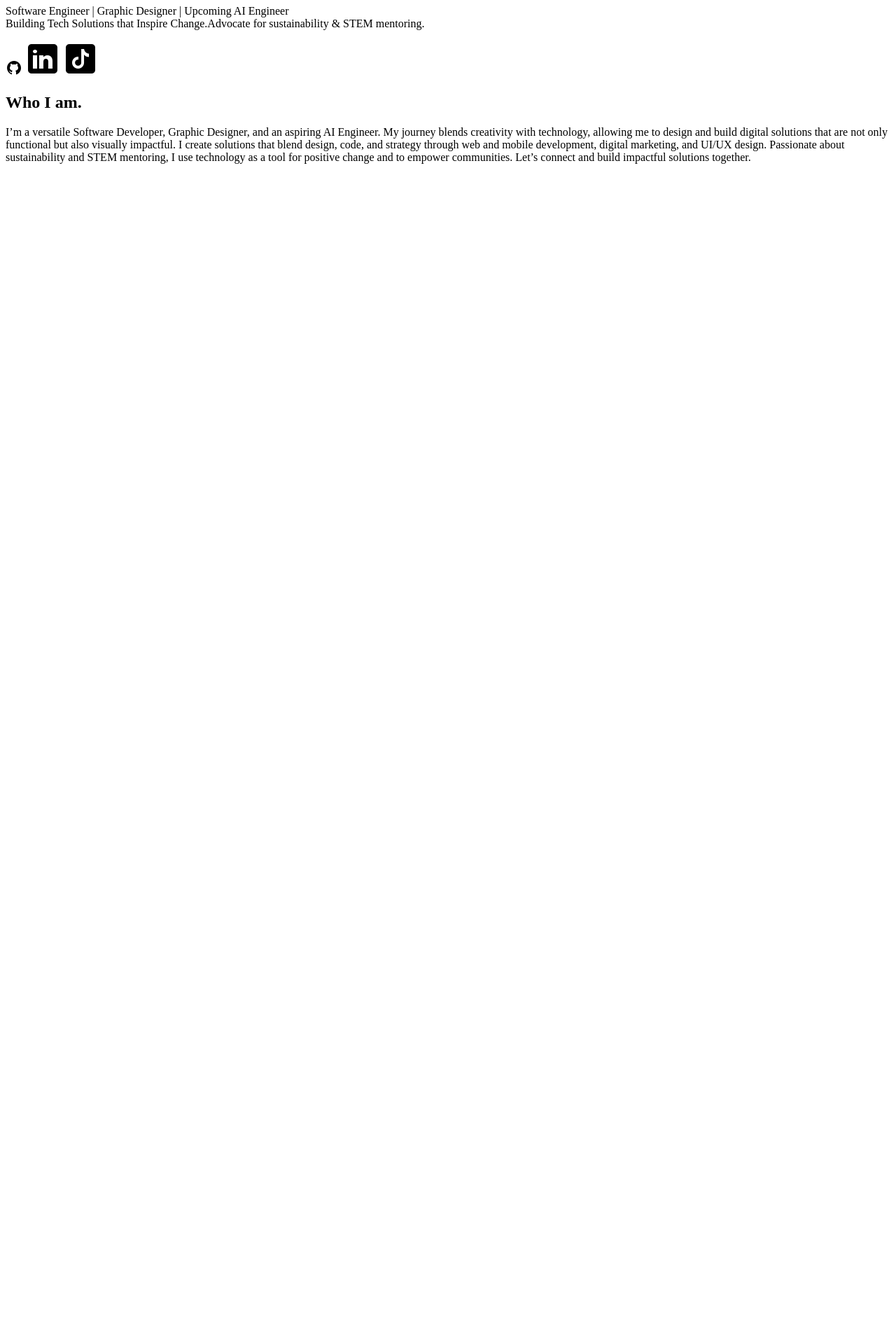
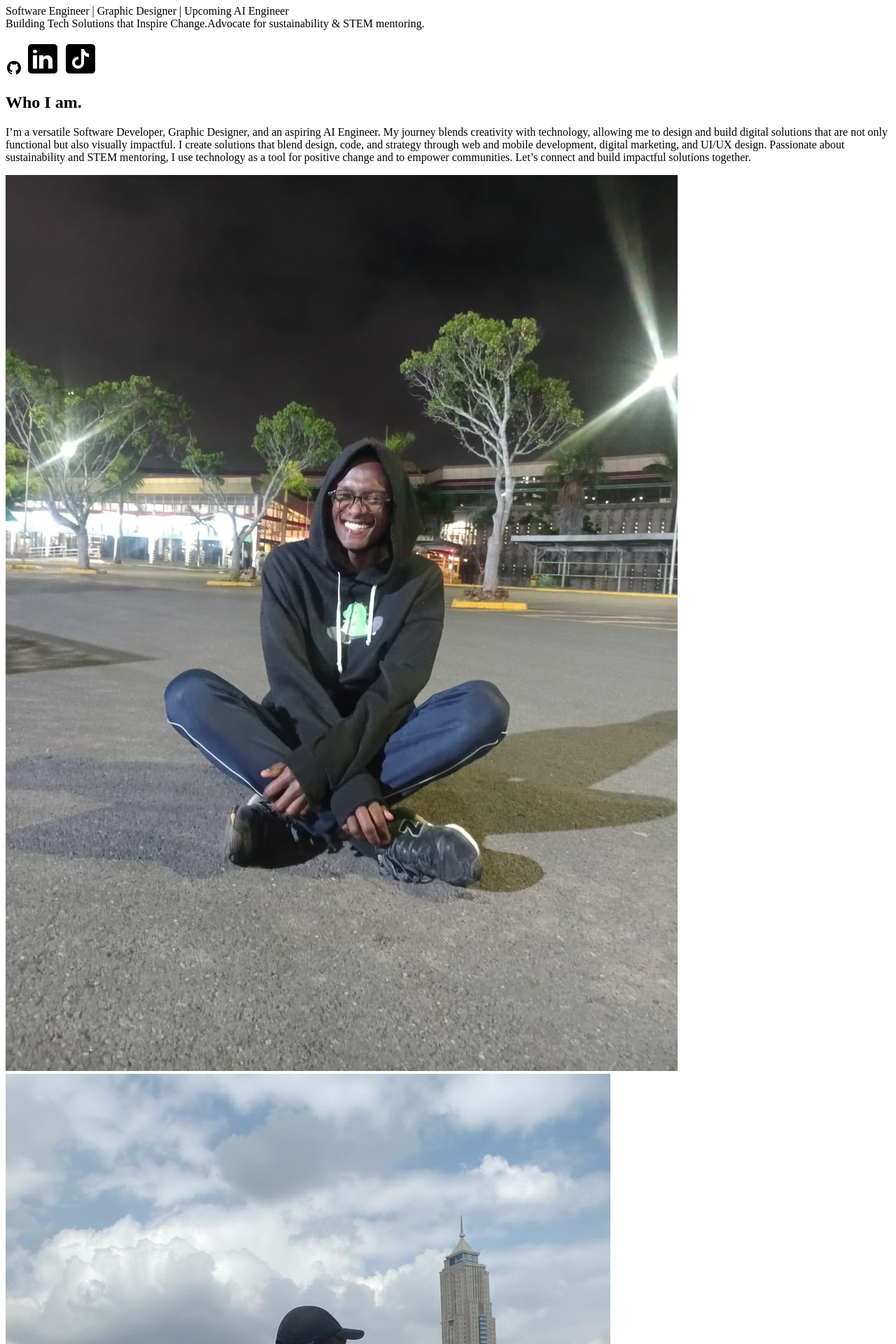
Before and after one commit to Polymathh/myportfoilio, a Django app: page / in a window 1280 px wide. Shown: the part 378-2298 px from the top of the page at 70% size. Before the commit the page ends 612 px from the top, so only its background shows below. Run offline with Django 5.2, Linux system fonts and the light colour scheme.

Commit message:
added images

```diff
--- a/portfolio_project/main/templates/home.html
+++ b/portfolio_project/main/templates/home.html
@@ -38,6 +38,13 @@
             <h2>Who I am.</h2>
             <p> I’m a versatile Software Developer, Graphic Designer, and an aspiring AI Engineer. My journey blends creativity with technology, allowing me to design and build digital solutions that are not only functional but also visually impactful.
                 I create solutions that blend design, code, and strategy through web and mobile development, digital marketing, and UI/UX design. Passionate about sustainability and STEM mentoring, I use technology as a tool for positive change and to empower communities. Let’s connect and build impactful solutions together.</p>
+            <div class="image">
+                <img src="{% static 'images/kim.jpg' %}" alt="My photo1">
+                <img src="{% static 'images/kim1.jpg' %}" alt="My photo1">
+                <img src="{% static 'images/kim2.jpg' %}" alt="My photo1">
+            </div>
            </section>
+
+           <!-- Project -->
     </body>
 </html>
```
Also changed, not shown: portfolio_project/main/static/images/kim.jpg (added), portfolio_project/main/static/images/kim1.jpg (added), portfolio_project/main/static/images/kim2.jpg (added), portfolio_project/main/views.py (line endings or trailing spaces).
